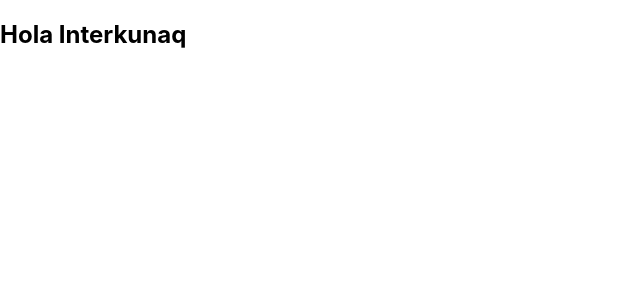
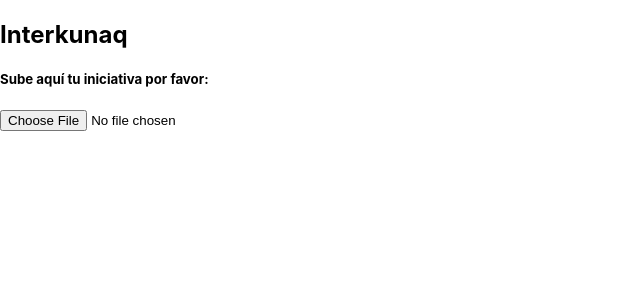
Before and after one commit to silvanarl/ITK-project, a React (Create React App) app: page /menu in a window 1280 px wide. Shown: the top 300 px of the page, without its empty margins (0-640 px from the left). Built offline with nearby package versions, Linux system fonts and the light colour scheme.

Commit message:
info extraida de excel

```diff
--- a/package.json
+++ b/package.json
@@ -8,12 +8,14 @@
     "@testing-library/user-event": "^12.2.2",
     "firebase": "^8.1.1",
     "node-sass": "^5.0.0",
+    "prop-types": "^15.7.2",
     "react": "^17.0.1",
     "react-dom": "^17.0.1",
     "react-router-dom": "^5.2.0",
     "react-scripts": "4.0.1",
     "sass": "^1.29.0",
-    "web-vitals": "^0.2.4"
+    "web-vitals": "^0.2.4",
+    "xlsx": "^0.16.9"
   },
   "scripts": {
     "start": "react-scripts start",
--- a/public/index.html
+++ b/public/index.html
@@ -24,7 +24,7 @@
       work correctly both with client-side routing and a non-root public URL.
       Learn how to configure a non-root public URL by running `npm run build`.
     -->
-    <title>React App</title>
+    <title>InterRunaq</title>
   </head>
   <body>
     <noscript>You need to enable JavaScript to run this app.</noscript>
--- a/src/App.js
+++ b/src/App.js
@@ -8,7 +8,7 @@ const App = () => {
   return (
     <Router>
       <Switch>
-        <Route exact path="/login">
+        <Route exact path="/">
           <Login />
         </Route>
         <Route exact path="/menu">
--- /dev/null
+++ b/src/components/GetJsonFromXlxs.jsx
@@ -0,0 +1,80 @@
+import React, { Component } from 'react'
+import * as XLSX from 'xlsx';
+import Initiative from './Initiative';
+
+
+class GetDataFromExcelJusTInput extends Component {
+    constructor(props) {
+        super(props);
+        this.state = {
+            sheet: "",
+            sheets:[],
+            file: false
+        };
+
+        this.handleInputChange = this.handleInputChange.bind(this)
+    }
+  handleInputChange (event) {
+    const target = event.target
+    const value = target.type === 'checkbox' ? target.checked : target.value
+    const name = target.name
+     const this2 = this
+    this2.setState({
+      [name]: value
+    })
+    let hojas = []
+    if (name === 'file') {
+      let reader = new FileReader()
+      reader.readAsArrayBuffer(target.files[0])
+      reader.onloadend = (e) => {
+        var data = new Uint8Array(e.target.result);
+        var workbook = XLSX.read(data, {type: 'array'});
+
+        workbook.SheetNames.forEach(function(sheetName) {
+          // Here is your object
+          var XL_row_object = XLSX.utils.sheet_to_row_object_array(workbook.Sheets[sheetName]);
+          hojas.push({
+            data: XL_row_object,
+            sheetName
+          })
+        })
+        // console.log(hojas);
+        const newElements = [];
+        console.log(hojas[0]);
+        hojas[0].data.map((ele) => {
+            console.log(ele)
+            newElements.push(ele);
+            return newElements;
+        });
+
+        this2.setState({
+          selectedFileDocument: target.files[0],
+          hojas
+        })
+      }
+    }
+  }
+  render() {
+    const {
+      handleInputChange,
+    } = this
+    const hojas = this.state.hojas;
+    const file = this.state.file;
+    return (
+        <div>
+            <input
+                required
+                type="file"
+                name="file"
+                id="file"
+                onChange={handleInputChange}
+                placeholder="Archivo de excel"
+            />
+            {file && <Initiative sheets={hojas} />}
+            {/* <Initiative { ...file ? sheets={hojas} : null} /> */}
+        </div>
+    );
+  }
+}
+
+export default GetDataFromExcelJusTInput;
--- /dev/null
+++ b/src/components/Initiative.jsx
@@ -0,0 +1,51 @@
+import React,  { useState } from 'react';
+import PropTypes from 'prop-types';
+
+const Iniative = (props) => {
+    const { sheets } = props;
+    console.log(sheets);
+    let initialState;
+
+    if(sheets[0]){
+        console.log(sheets[0].data);
+        console.log('lider', sheets[0].data[4].__EMPTY_9);
+        console.log('description', sheets[0].data[13].__EMPTY_2);
+        console.log('objetivo', sheets[0].data[11].__EMPTY_2);
+        initialState = {
+            id: 1083,
+            leader: sheets[0].data[4].__EMPTY_9,
+            name: sheets[0].data[3].__EMPTY_11,
+            relelase_date: '2021',
+            request_area: sheets[0].data[4].__EMPTY_32,
+            responsible_manager: sheets[0].data[5].__EMPTY_10,
+            target: sheets[0].data[11].__EMPTY_2,
+            description: sheets[0].data[13].__EMPTY_2,
+            target_market: sheets[0].data[15].__EMPTY_2,
+            associated_operational_process: sheets[0].data[17].__EMPTY_2,
+            ppt_url:'',
+            pdf_url:'',
+            lawyers: [],
+            comments: [],
+            notes: [],
+        };
+    }
+    const [initiative] = useState(initialState);
+    return (
+        <div>
+            <label htmlFor="">Agregar enlace a ppt de la inciativa:</label>
+            <input type="text"/>
+            <label htmlFor="">Agregar enlace a pdf de la inciativa:</label>
+            <input type="text"/>
+
+            <div>
+                <h3>Información de la iniciativa:</h3>
+                {initiative}
+            </div>
+        </div>
+    )
+};
+
+Iniative.propTypes = {
+   sheets: PropTypes.arrayOf(PropTypes.object).isRequired,
+  };
+export default Iniative;
--- a/src/views/Menu.jsx
+++ b/src/views/Menu.jsx
@@ -1,9 +1,13 @@
 import React from 'react';
+import GetJsonFromXlxs from '../components/GetJsonFromXlxs';
 
 const Menu = () => {
+
     return (
         <div>
-            <h2>Hola Interkunaq</h2>
+            <h2>Interkunaq</h2>
+            <h5>Sube aquí tu iniciativa por favor:</h5>
+            <GetJsonFromXlxs />
         </div>
     )
 };
```
Also changed, not shown: 2 other files (tests, documents, lock files or other folders).
